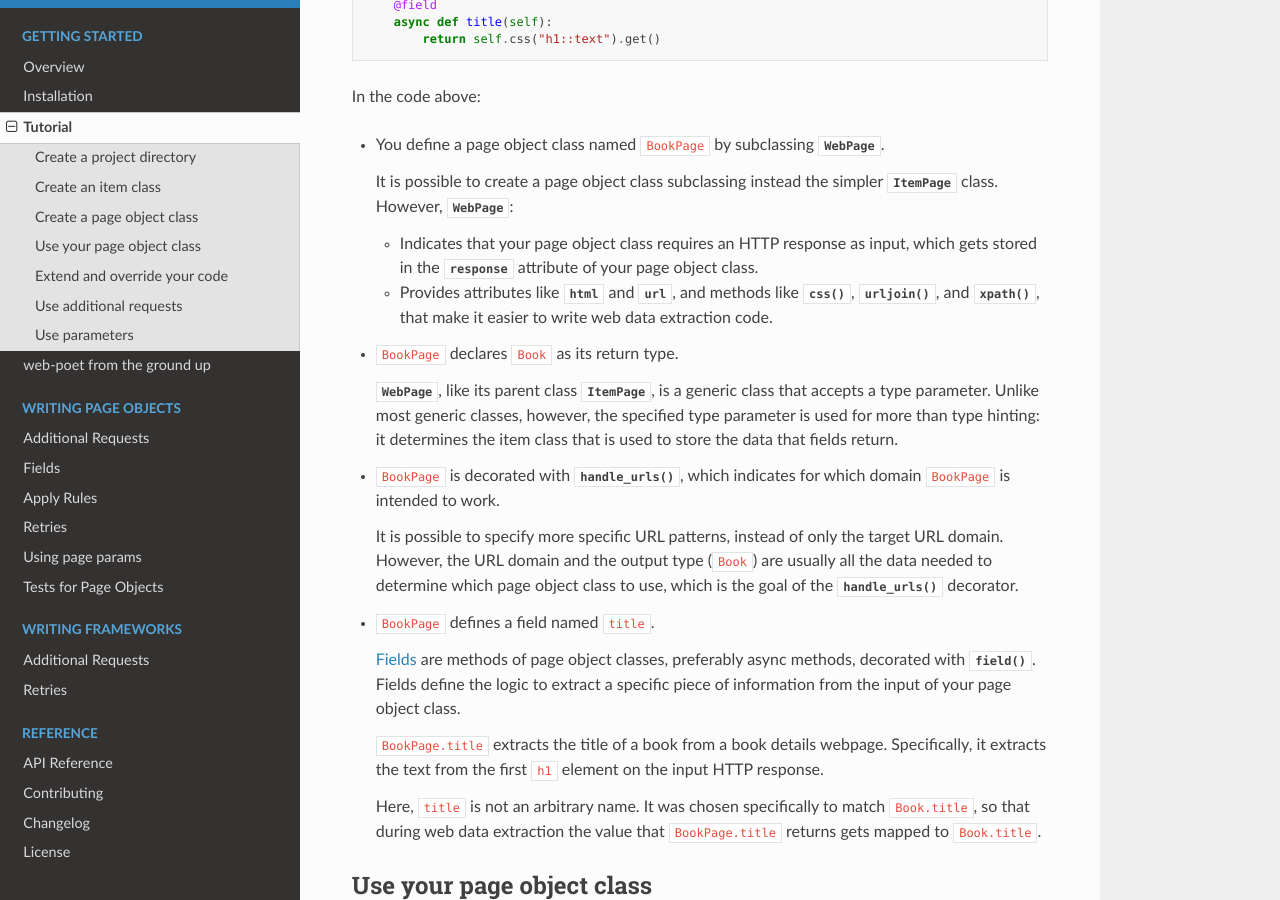
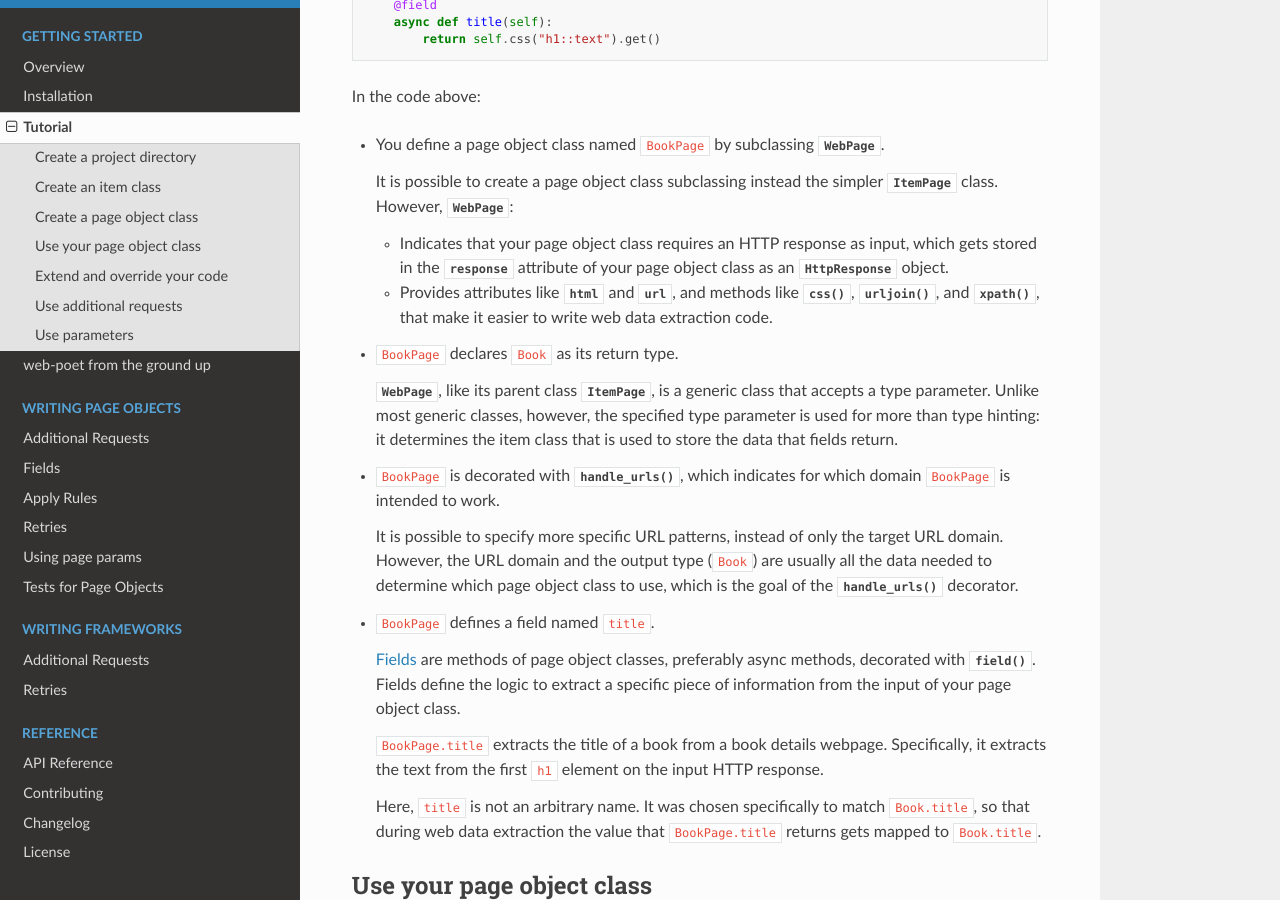
Before and after one commit to scrapinghub/web-poet, a Sphinx documentation site: the page built from docs/intro/tutorial.rst, in a window 1280 px wide and 900 px high, scrolled down 2562 px. Built offline with Sphinx 7.4.7 and the Read the Docs theme 2.0.0, drawn with Linux system fonts in a browser that asks for light colours.

Commit message:
Link to HttpResponse in the first reference to the response attribute

```diff
--- a/docs/intro/tutorial.rst
+++ b/docs/intro/tutorial.rst
@@ -141,7 +141,7 @@ In the code above:
     -   Indicates that your page object class requires an HTTP response as
         input, which gets stored in the
         :attr:`~web_poet.pages.WebPage.response` attribute of your page object
-        class.
+        class as an :class:`~web_poet.page_inputs.http.HttpResponse` object.
 
     -   Provides attributes like :attr:`~web_poet.pages.WebPage.html` and
         :attr:`~web_poet.pages.WebPage.url`, and methods like
```
